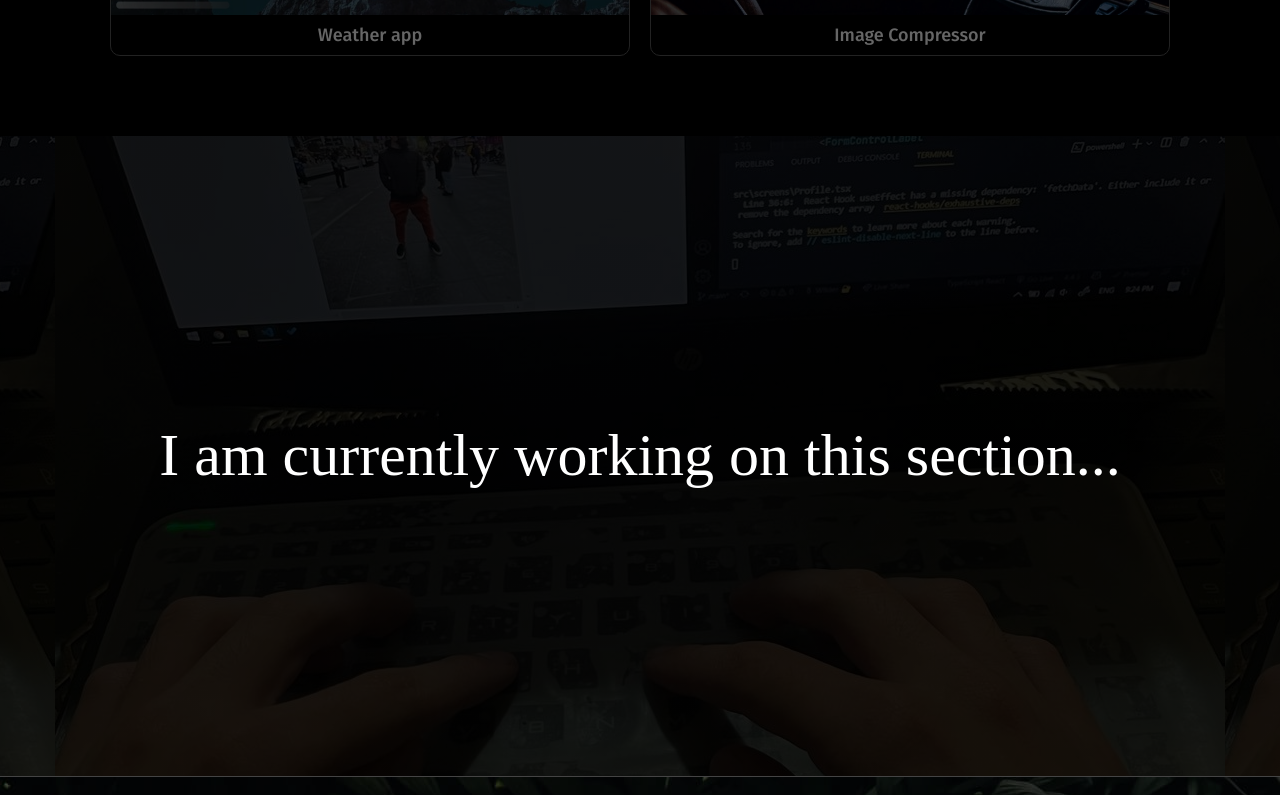
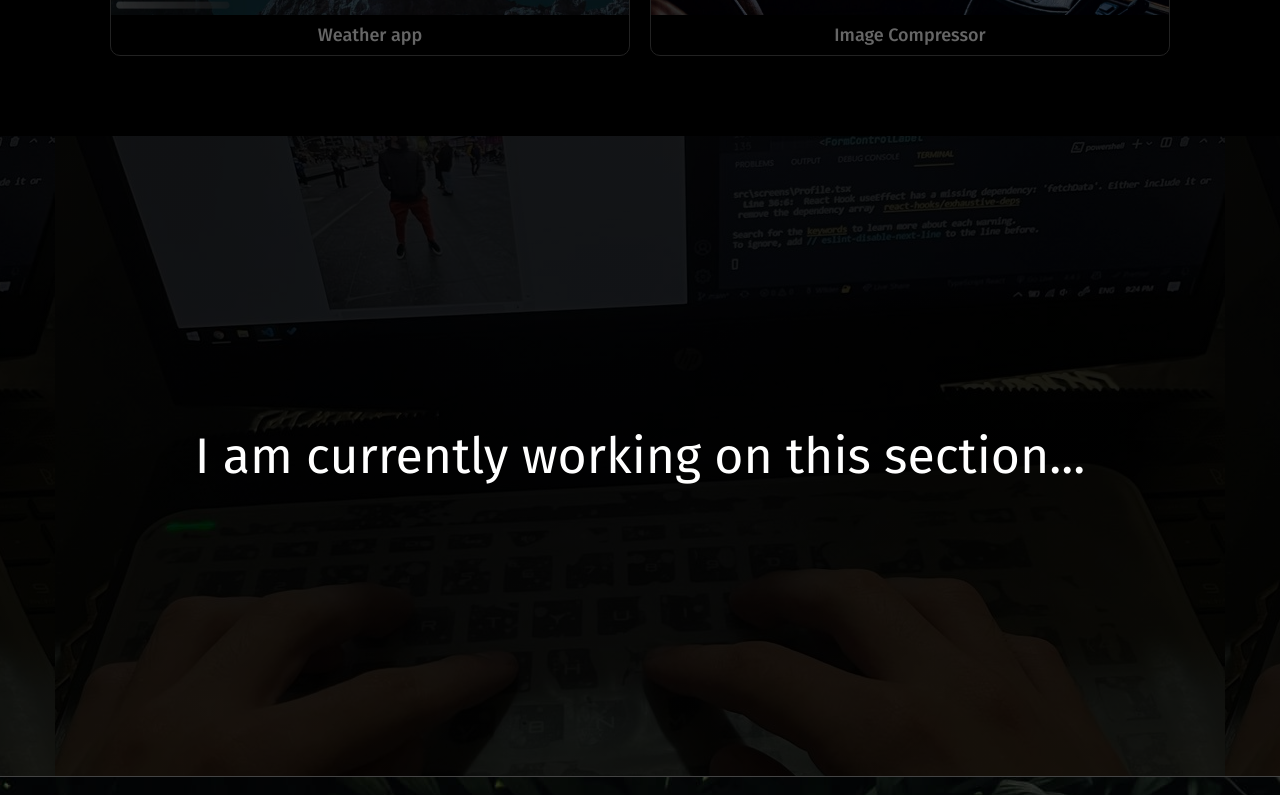
Before and after one commit to Samuelprograms/portfolio, a React (Create React App) app: page / in a window 1280 px wide. Shown: the part 5320-6115 px from the top of the page. Built offline with nearby package versions, Linux system fonts and the light colour scheme.

Commit message:
version 1.1

```diff
--- a/package.json
+++ b/package.json
@@ -23,6 +23,8 @@
     "yup": "^0.32.9"
   },
   "scripts": {
+    "predeploy": "npm run build",
+    "deploy": "gh-pages -d build",
     "start": "react-scripts start",
     "build": "react-scripts build",
     "test": "react-scripts test",
--- a/src/css/CurrentWork.css
+++ b/src/css/CurrentWork.css
@@ -5,13 +5,14 @@
     ),
     url("./dev1.jpg");
   display: flex;
+  font-family: "Fira Sans", sans-serif;
   justify-content: space-evenly;
   align-items: center;
   background-position: center center;
   color: #fff;
   width: 100%;
   height: 80vh;
-  font-size: 60px;
+  font-size: 50px;
 }
 
 .current img {
```
